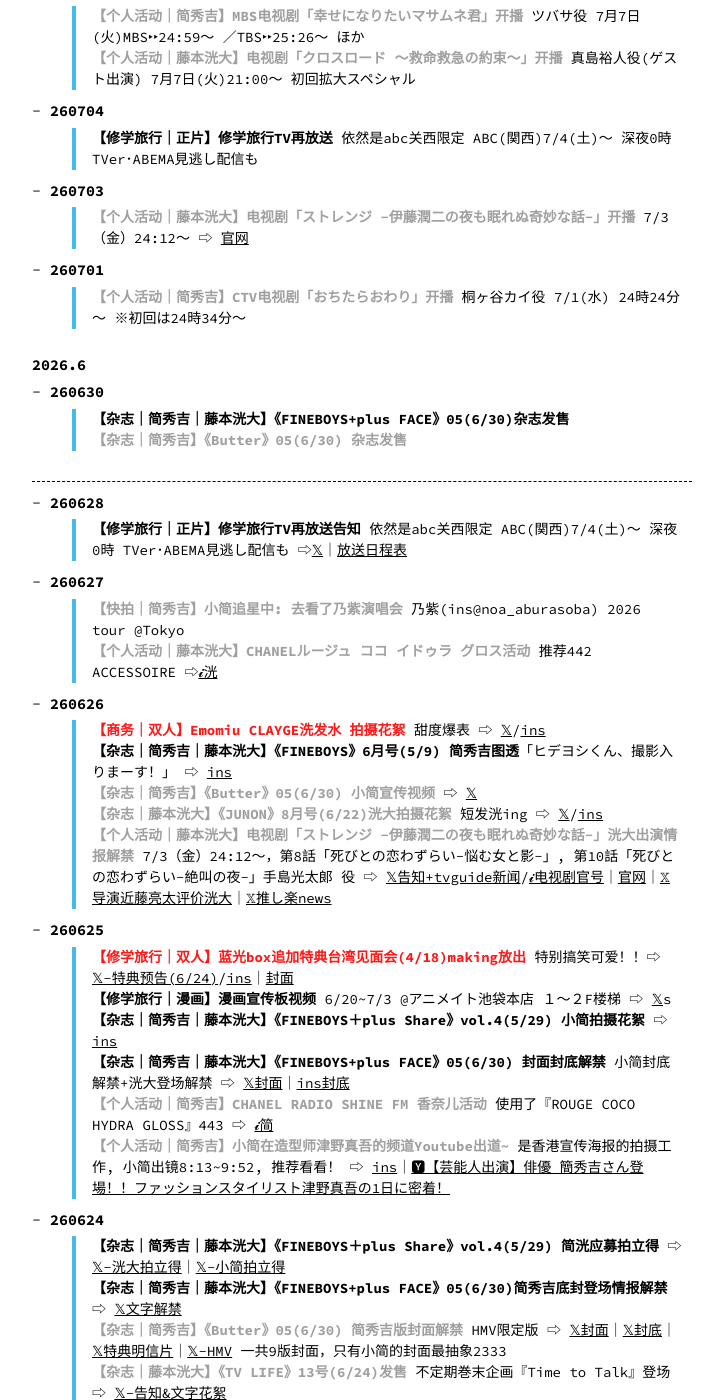
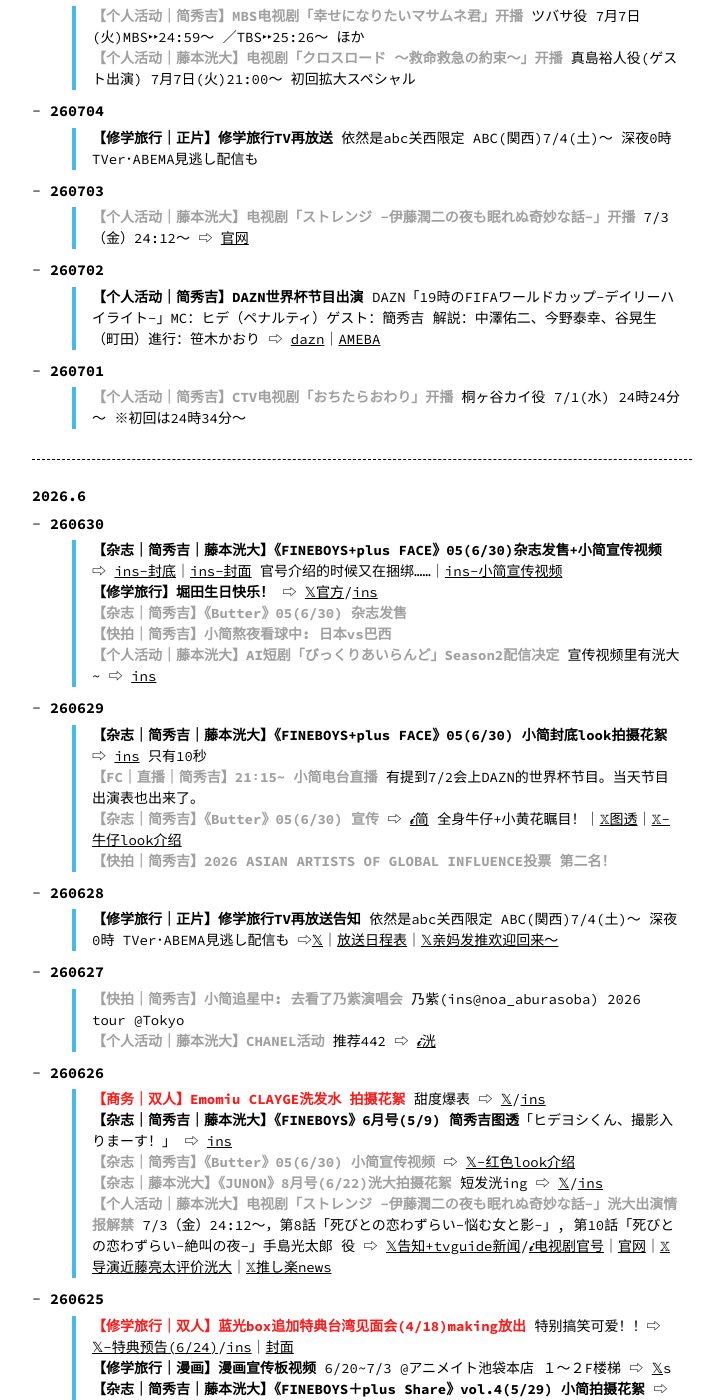
Before and after one commit to eri329/hidekou, a Jekyll site: the page built from flattened_timeline.md, in a window 1280 px wide and 1400 px high, scrolled down 761 px. Shown: the whole window, without its empty margins (278-1001 px from the left). Built offline with Jekyll 4.4.1, drawn with Linux system fonts in a browser that asks for light colours; comment, search, counter and statistics services are not loaded; some of the changed text lies outside the part shown.

Commit message:
regular update

```diff
--- a/flattened_timeline.md
+++ b/flattened_timeline.md
@@ -41,27 +41,36 @@ permalink: /flattened_timeline/
     > **【修学旅行｜正片】修学旅行TV再放送** 依然是abc关西限定 ABC(関西)7/4(土)〜 深夜0時 TVer･ABEMA見逃し配信も
 * **260703**
     > **【个人活动｜藤本洸大】电视剧「ストレンジ -伊藤潤二の夜も眠れぬ奇妙な話-」开播**{: .text-solo-k} 7/3（金）24:12〜 ⇨ [官网](https://www.tv-tokyo.co.jp/junjiito_strange/)
+* **260702**
+    > **【个人活动｜简秀吉】DAZN世界杯节目出演** DAZN「19時のFIFAワールドカップ-デイリーハイライト-」MC：ヒデ（ペナルティ）ゲスト：簡秀吉 解説：中澤佑二、今野泰幸、谷晃生（町田）進行：笹木かおり ⇨ [dazn](https://www.dazn.com/ja-JP/competition/Competition:4qist8dg07q11v5qdlwg0l0zl)｜[AMEBA](https://abema.tv/live-event/f33b1083-3850-4864-9a47-229dd5584fdd)
 * **260701**
     > **【个人活动｜简秀吉】CTV电视剧「おちたらおわり」开播**{: .text-solo} 桐ヶ谷カイ役 7/1(水) 24時24分～ ※初回は24時34分〜
+
+<div class="line"></div>
 
 ### 2026.6
 {: #jun2026}
 
 * **260630**
-    > **【杂志｜简秀吉｜藤本洸大】《FINEBOYS+plus FACE》05(6/30)杂志发售**
+    > **【杂志｜简秀吉｜藤本洸大】《FINEBOYS+plus FACE》05(6/30)杂志发售+小简宣传视频** ⇨ [ins-封底](https://www.instagram.com/p/DaLJFFQSmDY/)｜[ins-封面](https://www.instagram.com/p/DaLI0yIShk5/) 官号介绍的时候又在捆绑……｜[ins-小简宣传视频](https://www.instagram.com/p/DaMeAvpyvx1/)
+    > **【修学旅行】堀田生日快乐！** ⇨ [𝕏官方](https://x.com/dramal_abc/status/2071715511977828473)/[ins](https://www.instagram.com/p/DaL419jzViO/)
     > **【杂志｜简秀吉】《Butter》05(6/30) 杂志发售**{: .text-solo}
-
-<div class="line"></div>
-
+    > **【快拍｜简秀吉】小简熬夜看球中: 日本vs巴西**{: .text-solo}
+    > **【个人活动｜藤本洸大】AI短剧「びっくりあいらんど」Season2配信决定**{: .text-solo-k} 宣传视频里有洸大~ ⇨ [ins](https://www.instagram.com/reels/DaMbr7Hx9qo/)
+* **260629**
+    > **【杂志｜简秀吉｜藤本洸大】《FINEBOYS+plus FACE》05(6/30) 小简封底look拍摄花絮** ⇨ [ins](https://www.instagram.com/reels/DaKmji7haJU/) 只有10秒
+    > **【FC｜直播｜简秀吉】21꞉15~ 小简电台直播**{: .text-solo} 有提到7/2会上DAZN的世界杯节目。当天节目出演表也出来了。
+    > **【杂志｜简秀吉】《Butter》05(6/30) 宣传**{: .text-solo} ⇨ [𝓲简](https://www.instagram.com/p/DaKojEXAfNe/) 全身牛仔+小黄花瞩目！｜[𝕏图透](https://x.com/Auditionblue/status/2071564340864692681)｜[𝕏-牛仔look介绍](https://x.com/Auditionblue/status/2071531620675293397)
+    > **【快拍｜简秀吉】2026 ASIAN ARTISTS OF GLOBAL INFLUENCE投票 第二名！**{: .text-solo}
 * **260628**
-    > **【修学旅行｜正片】修学旅行TV再放送告知** 依然是abc关西限定 ABC(関西)7/4(土)〜 深夜0時 TVer･ABEMA見逃し配信も ⇨[𝕏](https://x.com/dramal_abc/status/2070899961105924367)｜[放送日程表](https://www.asahi.co.jp/schooltrip/news/260627.html)
+    > **【修学旅行｜正片】修学旅行TV再放送告知** 依然是abc关西限定 ABC(関西)7/4(土)〜 深夜0時 TVer･ABEMA見逃し配信も ⇨[𝕏](https://x.com/dramal_abc/status/2070899961105924367)｜[放送日程表](https://www.asahi.co.jp/schooltrip/news/260627.html)｜[𝕏亲妈发推欢迎回来～](https://x.com/RcNfe37/status/2071205079949189300)
 * **260627**
     > **【快拍｜简秀吉】小简追星中: 去看了乃紫演唱会**{: .text-solo} 乃紫(ins@noa_aburasoba) 2026 tour @Tokyo
-    > **【个人活动｜藤本洸大】CHANELルージュ ココ イドゥラ グロス活动**{: .text-solo-k} 推荐442 ACCESSOIRE ⇨[𝓲洸](https://www.instagram.com/p/DaFqreUFB47/)
+    > **【个人活动｜藤本洸大】CHANEL活动**{: .text-solo-k} 推荐442 ⇨ [𝓲洸](https://www.instagram.com/p/DaFqreUFB47/)
 * **260626**
     > **【商务｜双人】Emomiu CLAYGE洗发水 拍摄花絮**{: .text-red} 甜度爆表 ⇨ [𝕏](https://x.com/Emo_miu/status/2070453965054165129)/[ins](https://www.instagram.com/reel/DaC5YYdCcPm/)
     > **【杂志｜简秀吉｜藤本洸大】《FINEBOYS》6月号(5/9) 简秀吉图透**「ヒデヨシくん、撮影入りまーす！」 ⇨ [ins](https://www.instagram.com/p/DaCO82zkp1n/)
-    > **【杂志｜简秀吉】《Butter》05(6/30) 小简宣传视频**{: .text-solo} ⇨ [𝕏](https://x.com/Auditionblue/status/2070436907310526689)
+    > **【杂志｜简秀吉】《Butter》05(6/30) 小简宣传视频**{: .text-solo} ⇨ [𝕏-红色look介绍](https://x.com/Auditionblue/status/2070436907310526689)
     > **【杂志｜藤本洸大】《JUNON》8月号(6/22)洸大拍摄花絮**{: .text-solo-k} 短发洸ing ⇨ [𝕏](https://x.com/junon_jp/status/2070341295076176275)/[ins](https://www.instagram.com/reels/DaCIKdkh-Op/)
     > **【个人活动｜藤本洸大】电视剧「ストレンジ -伊藤潤二の夜も眠れぬ奇妙な話-」洸大出演情报解禁**{: .text-solo-k} 7/3（金）24:12〜，第8話「死びとの恋わずらい-悩む女と影-」, 第10話「死びとの恋わずらい-絶叫の夜-」手島光太郎 役 ⇨ [𝕏告知+tvguide新闻](https://x.com/TVGweb/status/2070417026628387261)/[𝓲电视剧官号](https://www.instagram.com/p/DaCqbh7Tjqg/)｜[官网](https://www.tv-tokyo.co.jp/junjiito_strange/)｜[𝕏导演近藤亮太评价洸大](https://x.com/ryotakondofilm/status/2070419868692992416)｜[𝕏推し楽news](https://x.com/oshiraku/status/2070416780376584684)
 * **260625**
@@ -74,7 +83,7 @@ permalink: /flattened_timeline/
 * **260624**
     > **【杂志｜简秀吉｜藤本洸大】《FINEBOYS＋plus Share》vol.4(5/29) 简洸应募拍立得** ⇨ [𝕏-洸大拍立得](https://x.com/FINEBOYS_JP/status/2069691999792308605)｜[𝕏-小简拍立得](https://x.com/FINEBOYS_JP/status/2069692000345972796)
     > **【杂志｜简秀吉｜藤本洸大】《FINEBOYS+plus FACE》05(6/30)简秀吉底封登场情报解禁** ⇨ [𝕏文字解禁](https://x.com/FINEBOYS_JP/status/2069737311777313124)
-    > **【杂志｜简秀吉】《Butter》05(6/30) 简秀吉版封面解禁**{: .text-solo} HMV限定版 ⇨ [𝕏封面](https://x.com/Auditionblue/status/2069742330542784768)｜[𝕏封底](https://x.com/Auditionblue/status/2069743589697921319)｜[𝕏特典明信片](https://x.com/Auditionblue/status/2069744847091651026)｜[𝕏-HMV](https://x.com/HMV_Japan/status/2069708476440600645) 一共9版封面，只有小简的封面最抽象2333
+    > **【杂志｜简秀吉】《Butter》05(6/30) 简秀吉版封面封底解禁**{: .text-solo} HMV限定版 ⇨ [𝕏封面](https://x.com/Auditionblue/status/2069742330542784768)｜[𝕏封底](https://x.com/Auditionblue/status/2069743589697921319)｜[𝕏特典明信片](https://x.com/Auditionblue/status/2069744847091651026)｜[𝕏-HMV](https://x.com/HMV_Japan/status/2069708476440600645)｜[𝕏-set(6/25)](https://x.com/Auditionblue/status/2070072635703304668/) 一共9版封面，只有小简的封面最抽象2333
     > **【杂志｜藤本洸大】《TV LIFE》13号(6/24)发售**{: .text-solo-k} 不定期巻末企画『Time to Talk』登场 ⇨ [𝕏-告知&文字花絮](https://x.com/tv_life/status/2069684254196580356)
 * **260623**
     > **【杂志｜简秀吉｜藤本洸大】《FINEBOYS＋plus Share》vol.4(5/29) 洸大宣传视频** ⇨ [ins](https://www.instagram.com/reel/DZ7J296BQMT/) 特别烧的宝宝……
@@ -180,7 +189,7 @@ permalink: /flattened_timeline/
     > **【修学旅行｜双人】韩国见面会(6/6)周边盒子告知** 6/6 10:00~ 现场开售 ⇨ [𝕏](https://x.com/p_en_kr/status/2060585627444547949)
     > **【个人活动｜简秀吉】香港见面会(5/30)**{: .text-solo}
 * **260529**
-    > **【修学旅行】modelpress最想和他当同学排行榜结果** 日置第2名，渡会第8名！ ⇨ [𝕏](https://x.com/modelpress/status/2060269936786935925)
+    > **【修学旅行】modelpress「最想和他当同学」排行榜结果** 日置第2名，渡会第8名！ ⇨ [𝕏](https://x.com/modelpress/status/2060269936786935925)
     > **【杂志｜简秀吉｜藤本洸大】《FINEBOYS＋plus Share》vol.4(5/29) 杂志发售** 简洸分别登场 小简12P, 主题是足球^^; 洸大也是12P, 主题是服装改造 ⇨ [封面](https://x.com/hinode_pub/status/2060146601784705221)｜[详情](https://fineboys-online.jp/fashion/detail.php?id=6111)｜[𝓲简-世界杯应援](https://www.instagram.com/p/DY64b7-AX4s/)｜[𝓲洸](https://www.instagram.com/p/DZFR2xqlDaS)｜[𝓲-小简宣传视频](https://www.instagram.com/p/DY6WcsGBMFD/)｜[𝓲-洸大宣传视频](https://www.instagram.com/p/DY6rFbHh3TY/)
     > **【杂志｜双人】《Preppy》6月号(5/1) Sugiura造型师发图** ⇨ [ins-洸大](https://www.instagram.com/p/DY6rifTCdjR/)
     > **【杂志｜简秀吉】《FINEBOYS》7月号(6/9)登场情报解禁**{: .text-solo} ヒデヨシくんをチョコっと。 ⇨ [𝕏](https://x.com/FINEBOYS_JP/status/2060214038878175249)
@@ -475,7 +484,7 @@ permalink: /flattened_timeline/
     > **【个人活动｜藤本洸大】大西利空×藤本洸大 TopCoat Land限定活动**{: .text-solo-k} ⇨ [𝓲洸(2/20)](https://www.instagram.com/p/DU-cB_OktuO/)｜[𝓲洸-跳舞小视频(2/22)](https://www.instagram.com/p/DWLkwOPCThP/)
 * **260320**
     > **【杂志｜双人】《Lemon》(3/24)中国首封情报解禁** ⇨ 定档: [📕lemon](https://www.xiaohongshu.com/discovery/item/69bab886000000001b003a8c?source=webshare&xhsshare=pc_web&xsec_token=ABvLrOyiNJr3Nf5HiI6SxHY_wMA8ddo0Hy73gP42Nmvas=&xsec_source=pc_share)/[微博](https://weibo.com/7176134584/5278594249265385)/[𝕏](https://x.com/lemon_mag_cn/status/2034922896926310502)/[ins](https://www.instagram.com/p/DWGdtXBiG3W/)｜预热: [📕lemon](https://www.xiaohongshu.com/discovery/item/69bab6b70000000023012550?source=webshare&xhsshare=pc_web&xsec_token=ABvLrOyiNJr3Nf5HiI6SxHY7Bob8RJM2UbEmMgJKbNa0w=&xsec_source=pc_share)/[微博](https://weibo.com/7176134584/5278532347364342)/[ins](https://www.instagram.com/p/DWGBuoXiC0B/)
-    > **【个人活动｜藤本洸大】AI短剧「びっくりあいらんど」播出**{: .text-solo-k} 3月20日（祝・金）配信「三人組ってむずかしくない？」篇
+    > **【个人活动｜藤本洸大】AI短剧「びっくりあいらんど」播出**{: .text-solo-k} 3月20日（祝・金）配信「三人組ってむずかしくない？」篇 ⇨ [𝓲短剧](https://www.instagram.com/reel/DWFxo9FhMP4/)
     > **【个人活动｜藤本洸大】Hulu「時計館の殺人」出演 7-8话配信**{: .text-solo-k}
 * **260319**
     > **【行程｜双人】《Preppy》6月号(5/1)拍摄**{: .text-grey}
@@ -488,7 +497,7 @@ permalink: /flattened_timeline/
     > **【杂志｜藤本洸大】《S Cawaii!》5月号(3/17) 发售**{: .text-solo-k} ⇨ [𝓲洸](https://www.instagram.com/p/DV-9MwvlCpb/)/[𝕏(3/18)](https://x.com/mag_scawaii/status/2034223292773810418)/[ins(3/18)](https://www.instagram.com/p/DWBgWG6Cazm/)｜[封面](https://x.com/mag_scawaii/status/2033732826391318891)
 * **260316**
     > **【个人活动｜简秀吉】簡秀吉FM3.14 牧野造型师发图**{: .text-solo} ⇨ [ins](https://www.instagram.com/p/DV7Ac-Sk9sx/)
-    > **【个人活动｜藤本洸大】AI短剧「びっくりあいらんど」播出**{: .text-solo-k} 3月16日（月）配信「好きぴに気に入られたい三人」篇 ⇨ [𝓲洸-自拍](https://www.instagram.com/p/DV8gI-cFGqf/)
+    > **【个人活动｜藤本洸大】AI短剧「びっくりあいらんど」播出**{: .text-solo-k} 3月16日（月）配信「好きぴに気に入られたい三人」篇 ⇨ [𝓲短剧](https://www.instagram.com/reel/DV7ecx1kyvV/)｜[𝓲洸-自拍](https://www.instagram.com/p/DV8gI-cFGqf/)
     > TikTok [@z_drama_ntv](https://www.tiktok.com/@z_drama_ntv)/Instagram [＠z_drama_ntv](https://www.instagram.com/z_drama_ntv/)/X [@z_drama_ntv](https://x.com/z_drama_ntv)
     > **【杂志｜藤本洸大】《Retro》2月号(2/16) 横版花絮**{: .text-solo-k} ⇨ [📕](https://www.xiaohongshu.com/discovery/item/69b7d83c000000002800a4d5?source=webshare&xhsshare=pc_web&xsec_token=ABP90l-WO7kHX8-ldaZQ-0CFNG4UMiDV_KReSYa3HYJs8=&xsec_source=pc_share)
 * **260315**
```
Also changed, not shown: index.md (+11 -7 lines), solo.md (+16 -8 lines), changelog.md.
